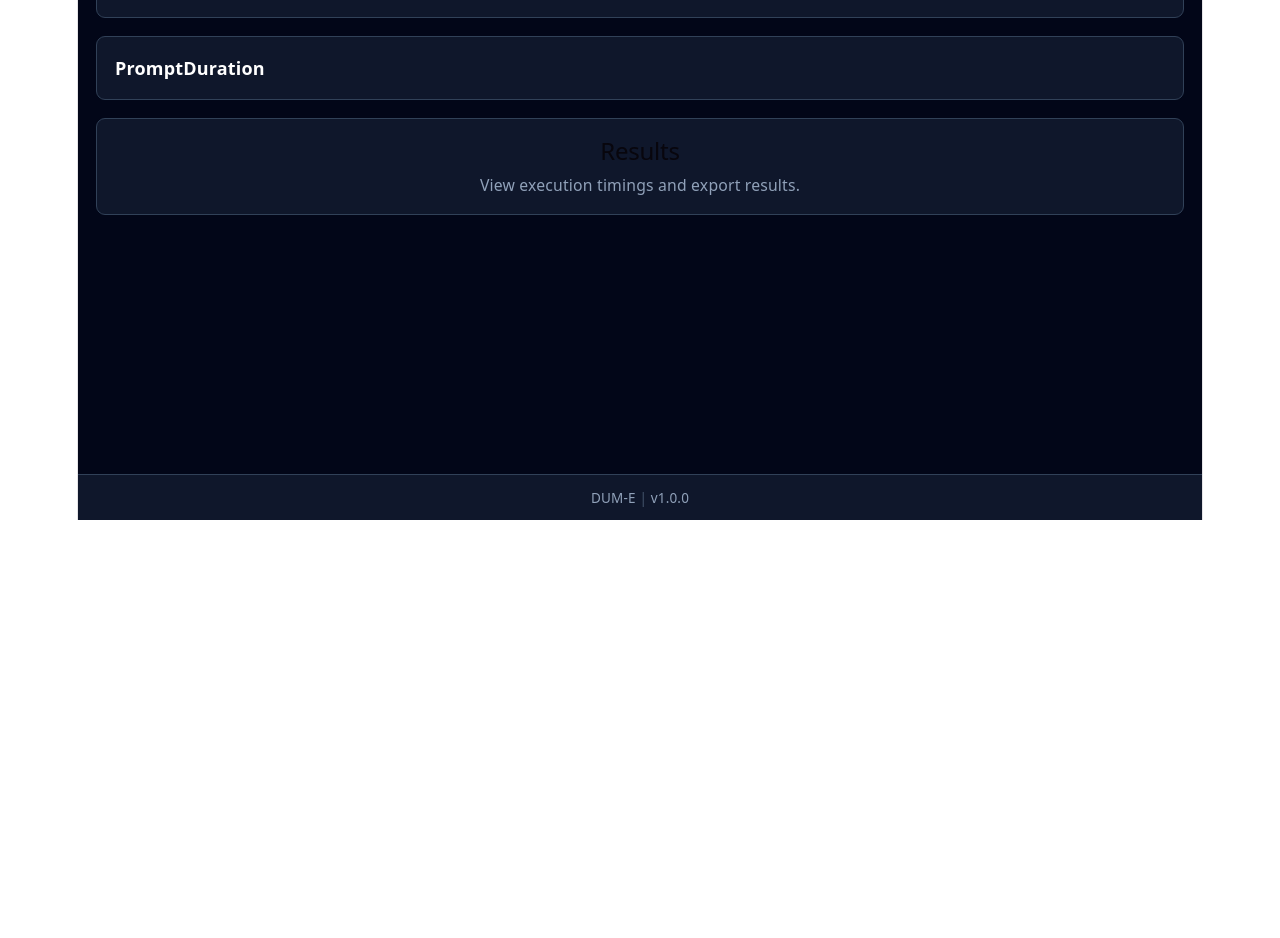
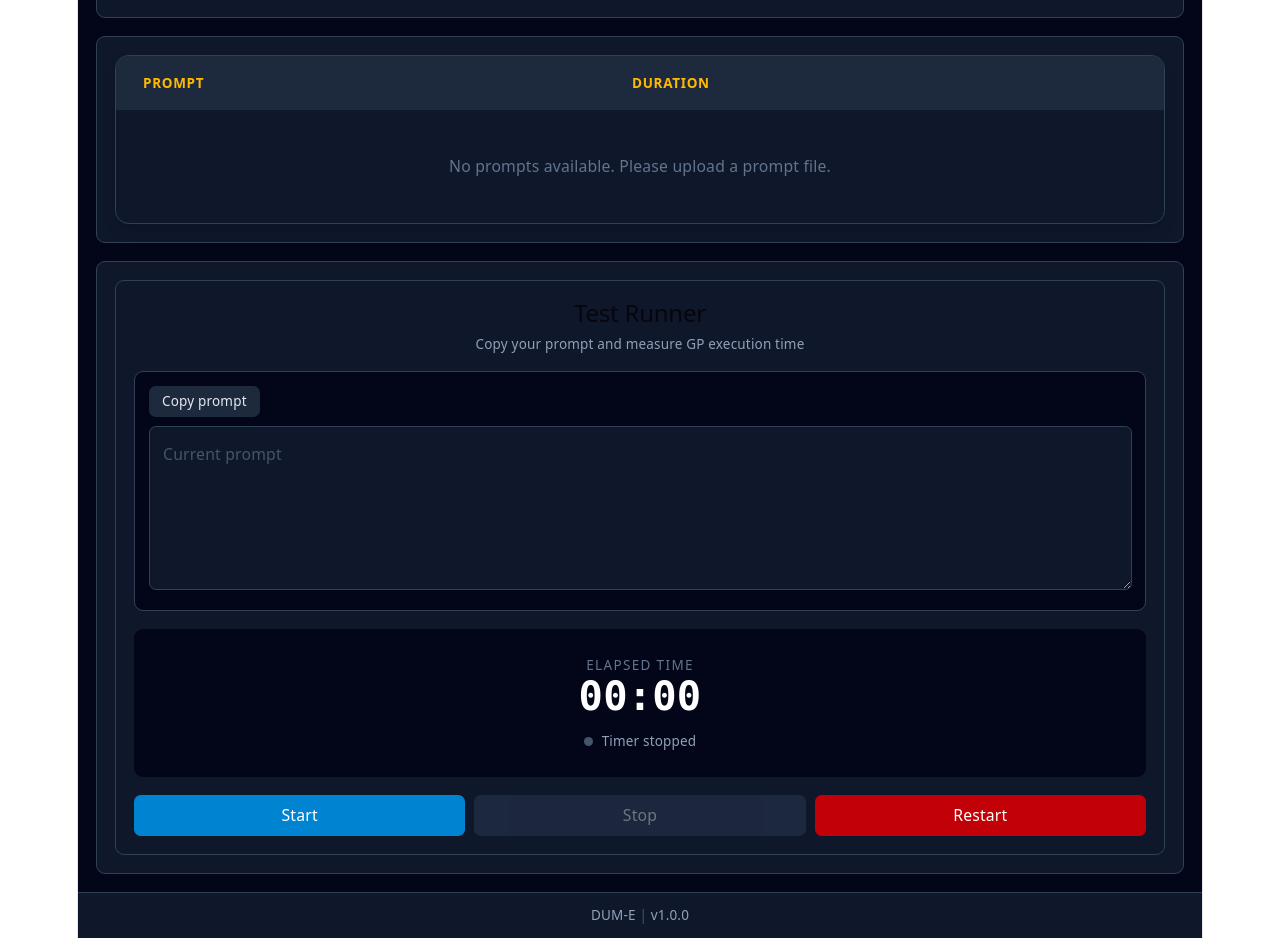
Before and after one commit to souravkh/dum-e, a React (Vite) app: page / in a window 1280 px wide. Shown: the part 280-1218 px from the top of the page. Before the commit the page ends 800 px from the top, so only its background shows below. Built offline with nearby package versions, Linux system fonts and the light colour scheme.

Commit message:
Added text runner component and updated the props and current prompt update function

```diff
--- a/src/AppShell.tsx
+++ b/src/AppShell.tsx
@@ -7,6 +7,7 @@ import {
   readPromptsFile,
   type PromptRecord,
 } from "./features/utils/TxtFileReader";
+import TestRunner from "./features/test-runner/TextRunner";
 
 function AppShell() {
   const [promptFile, setPromptFile] = useState<File | null>(null);
@@ -28,15 +29,44 @@ function AppShell() {
     const promptRecord = await readPromptsFile(file);
 
     setPrompts(promptRecord);
-
+    if (promptRecord && typeof promptRecord === 'object') {
+    const keys = Object.keys(promptRecord);
+    if (keys.length > 0) {
+        const firstPrompt = keys[0];
+        updateCurrentPrompt(firstPrompt);
+    }
+}
     console.log(promptRecord);
   }
 
-  const [currentPrompt,setCurrentPrompt]= useState<string>("");
-  const updateCurrentPrompt = (newPrompt:string):void=>{
-    if(newPrompt)
-        setCurrentPrompt(newPrompt)
-  }
+  const [currentPrompt, setCurrentPrompt] = useState<string>("");
+  const updateCurrentPrompt = (newPrompt: string): void => {
+    if (newPrompt)
+      setCurrentPrompt(newPrompt);
+  };
+
+  const [currentPromptDuration, setCurrentPromptDuration] =
+    useState<string>("");
+
+  const updateCurrentPromptDuration = (duration: string):void => {
+    if (!currentPrompt || duration.trim() === "") return;
+
+    setPrompts((previousPrompts) => ({
+      ...previousPrompts,
+      [currentPrompt]: duration,
+    }));
+
+    const promptList = Object.keys(prompts);
+const currentIndex = promptList.indexOf(currentPrompt);
+const nextPrompt = promptList[currentIndex + 1];
+
+if (nextPrompt) {
+  setCurrentPrompt(nextPrompt);
+  setCurrentPromptDuration("");
+}
+
+    setCurrentPromptDuration("");
+  };
 
   return (
     <div className="flex min-h-screen flex-col bg-slate-950 text-white">
@@ -49,20 +79,22 @@ function AppShell() {
         <PromptManagement
           file={promptFile}
           onFileChange={handlePromptFileChange}
-
         />
 
         {/* Feature 2: Test Runner */}
         <section className="rounded-lg border border-slate-700 bg-slate-900 p-4">
-          <Prompt promptData={prompts} onSelectedPromptChange={updateCurrentPrompt} />
+          <Prompt
+            promptData={prompts}
+            onSelectedPromptChange={updateCurrentPrompt}
+          />
         </section>
 
         {/* Feature 3: Results */}
         <section className="rounded-lg border border-slate-700 bg-slate-900 p-4">
-          <h2 className="text-lg font-semibold">Results</h2>
-          <p className="mt-1 text-sm text-slate-400">
-            View execution timings and export results.
-          </p>
+          <TestRunner
+            currentPrompt={currentPrompt}
+            onSaving={updateCurrentPromptDuration}
+          />
         </section>
       </main>
 
--- a/src/features/result/Prompts.tsx
+++ b/src/features/result/Prompts.tsx
@@ -1,36 +1,61 @@
-import React from "react";
 
-type promptProps= {
-  promptData: Record<string,string>;
-  onSelectedPromptChange: (prompt:string) => void;
+type PromptProps = {
+  promptData: Record<string, string>;
+  onSelectedPromptChange: (prompt: string) => void;
 };
 
 function Prompt({
   promptData,
   onSelectedPromptChange,
-}: promptProps) {
+}: PromptProps) {
   return (
-    <table>
-      <thead>
+    <div className="w-full overflow-hidden rounded-xl border border-slate-700 bg-slate-900 shadow-lg">
+      <div className="overflow-x-auto">
+        <table className="w-full border-collapse text-left text-sm text-slate-300">
+          <thead className="bg-slate-800 text-xs uppercase tracking-wider text-amber-400">
             <tr>
-          <th>Prompt</th>
-          <th>Duration</th>
+              <th className="px-6 py-4 font-semibold">
+                Prompt
+              </th>
+              <th className="px-6 py-4 font-semibold">
+                Duration
+              </th>
             </tr>
           </thead>
 
-      <tbody>
-        {Object.entries(promptData).map(([gpPrompt, duration]) => (
-          <tr key={gpPrompt}>
-            <td>
+          <tbody className="divide-y divide-slate-700">
+            {Object.entries(promptData).map(
+              ([gpPrompt, duration]) => (
+                <tr
+                  key={gpPrompt}
+                  onClick={() => onSelectedPromptChange(gpPrompt)}
+                  className="cursor-pointer transition-colors duration-200 hover:bg-slate-800"
+                >
+                  <td className="px-6 py-4 font-medium text-slate-100">
                     {gpPrompt}
                   </td>
-            <td>
+
+                  <td className="px-6 py-4 whitespace-nowrap text-slate-400">
                     {duration}
                   </td>
                 </tr>
-        ))}
+              )
+            )}
+
+            {Object.keys(promptData).length === 0 && (
+              <tr>
+                <td
+                  colSpan={2}
+                  className="px-6 py-10 text-center text-slate-500"
+                >
+                  No prompts available. Please upload a prompt file.
+                </td>
+              </tr>
+            )}
           </tbody>
         </table>
+      </div>
+    </div>
   );
 }
 
--- /dev/null
+++ b/src/features/test-runner/TextRunner.tsx
@@ -0,0 +1,144 @@
+import { useEffect, useState } from "react";
+
+type testRunnerProps={
+    currentPrompt:string,
+    onSaving:(duration:string)=>void
+}
+
+function TestRunner({currentPrompt, onSaving}: testRunnerProps) {
+  const [isRunning, setIsRunning] = useState<boolean>(false);
+  const [elapsedSeconds, setElapsedSeconds] = useState<number>(0);
+  const [copied, setCopied] = useState<boolean>(false);
+
+  const [prompt, setPrompt] = useState<string>(currentPrompt);
+
+  useEffect(() => {
+    if (!isRunning) return;
+
+    const intervalId = window.setInterval(() => {
+      setElapsedSeconds((seconds) => seconds + 1);
+    }, 1000);
+
+    return () => window.clearInterval(intervalId);
+  }, [isRunning]);
+
+  const handleStart = () => {
+    setIsRunning(true);
+  };
+
+  const handleStop = () => {
+    setIsRunning(false);
+    onSaving(formatTime(elapsedSeconds))
+  };
+
+  const handleRestart = () => {
+    setIsRunning(false);
+    setElapsedSeconds(0);
+  };
+
+  const handleCopy = async () => {
+    try {
+      await navigator.clipboard.writeText(prompt);
+      setCopied(true);
+      window.setTimeout(() => setCopied(false), 1500);
+    } catch {
+      setCopied(false);
+    }
+  };
+
+  const formatTime = (totalSeconds: number) => {
+    const minutes = Math.floor(totalSeconds / 60);
+    const seconds = totalSeconds % 60;
+
+    return `${String(minutes).padStart(2, "0")}:${String(seconds).padStart(2, "0")}`;
+  };
+
+  return (
+    <section className="rounded-lg border border-slate-700 bg-slate-900 p-4">
+      <div className="mb-4">
+        <h2 className="text-base font-semibold text-white">Test Runner</h2>
+        <p className="mt-1 text-xs text-slate-400">
+          Copy your prompt and measure GP execution time
+        </p>
+      </div>
+
+      {/* Prompt Block */}
+      <div className="mb-4 rounded-lg border border-slate-700 bg-slate-950 p-3">
+        <div className="mb-2 flex items-center justify-between gap-2">
+
+
+          <button
+            type="button"
+            onClick={handleCopy}
+            className="shrink-0 rounded-md bg-slate-800 px-3 py-1.5 text-xs font-medium text-slate-200 transition hover:bg-slate-700"
+          >
+            {copied ? "Copied!" : "Copy prompt"}
+          </button>
+        </div>
+
+        <textarea
+          id="test-prompt"
+          value={currentPrompt}
+          onChange={(event) => setPrompt(event.target.value)}
+          rows={5}
+          placeholder="Current prompt"
+          className="w-full resize-y rounded-md border border-slate-700 bg-slate-900 p-3 text-sm leading-6 text-slate-200 outline-none placeholder:text-slate-600 focus:border-sky-500"
+        />
+      </div>
+
+      {/* Timer Display */}
+      <div className="rounded-lg bg-slate-950 px-4 py-6 text-center">
+        <p className="mb-2 text-xs uppercase tracking-widest text-slate-500">
+          Elapsed Time
+        </p>
+
+        <p className="font-mono text-4xl font-semibold tabular-nums text-white">
+          {formatTime(elapsedSeconds)}
+        </p>
+
+        <div className="mt-3 flex items-center justify-center gap-2">
+          <span
+            className={`h-2 w-2 rounded-full ${
+              isRunning ? "bg-emerald-500" : "bg-slate-600"
+            }`}
+          />
+
+          <span className="text-xs text-slate-400">
+            {isRunning ? "Timer running" : "Timer stopped"}
+          </span>
+        </div>
+      </div>
+
+      {/* Timer Controls */}
+      <div className="mt-4 grid grid-cols-3 gap-2">
+        <button
+          type="button"
+          onClick={handleStart}
+          disabled={isRunning}
+          className="rounded-md bg-sky-600 px-3 py-2 text-sm font-medium text-white transition hover:bg-sky-500 disabled:cursor-not-allowed disabled:opacity-40"
+        >
+          Start
+        </button>
+
+        <button
+          type="button"
+          onClick={handleStop}
+          disabled={!isRunning}
+          className="rounded-md bg-slate-700 px-3 py-2 text-sm font-medium text-white transition hover:bg-slate-600 disabled:cursor-not-allowed disabled:opacity-40"
+        >
+          Stop
+        </button>
+
+        <button
+          type="button"
+          onClick={handleRestart}
+          className="rounded-md bg-red-700 px-3 py-2 text-sm font-medium text-white transition hover:bg-red-600"
+        >
+          Restart
+        </button>
+      </div>
+    </section>
+  );
+}
+
+export default TestRunner;
```
Lines whose indentation alone changed are shown as unchanged.
